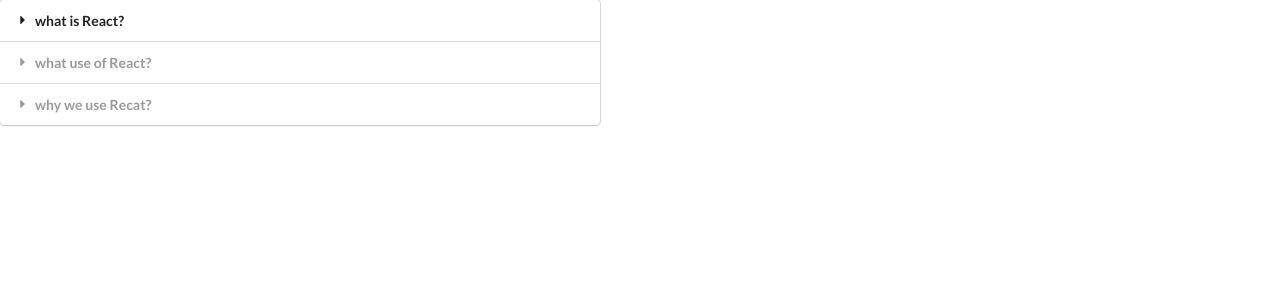
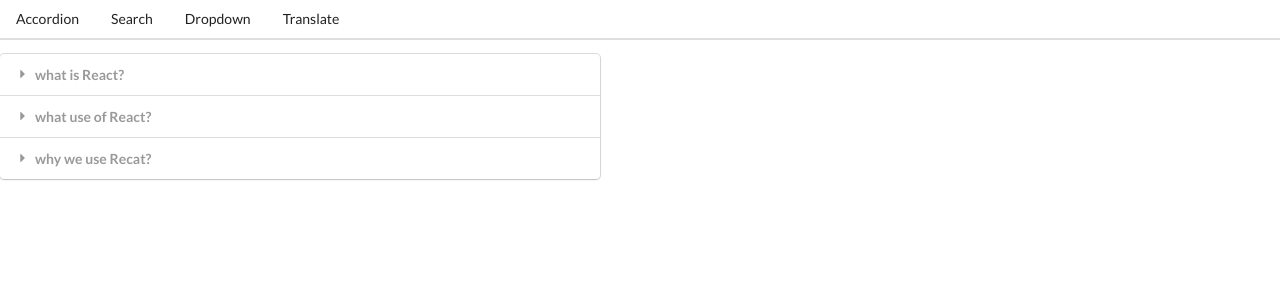
Before and after one commit to anmolsinghdev/Widgets, a React (Create React App) app: page / in a window 1280 px wide. Shown: the top 300 px of the page. Built offline with nearby package versions, Linux system fonts and the light colour scheme.

Commit message:
finalCommit

```diff
--- a/src/components/App.js
+++ b/src/components/App.js
@@ -4,6 +4,7 @@
 import Dropdown from './Dropdown';
 import Translate from './Translate';
 import Route from './Route';
+import Header from './Header';
 
 const items = [
   {
@@ -48,6 +49,7 @@
 
   return (
     <div>
+      <Header />
       <Route path={'/'}>
         <Accordion items={items} />
       </Route>
@@ -56,7 +58,7 @@
       </Route>
       <Route path={'/dropdown'}>
         <Dropdown
-          label={'select A Color'}
+          label={'Select A Color'}
           options={options}
           selected={selected}
           onSelectedChange={setSelected}
--- /dev/null
+++ b/src/components/Header.js
@@ -0,0 +1,22 @@
+import React from 'react';
+import Link from './Link';
+const Header = () => {
+  return (
+    <div className="ui secondary pointing menu">
+      <Link href="/" className="item">
+        Accordion
+      </Link>
+      <Link href="/list" className="item">
+        Search
+      </Link>
+      <Link href="/dropdown" className="item">
+        Dropdown
+      </Link>
+      <Link href="/translate" className="item">
+        Translate
+      </Link>
+    </div>
+  );
+};
+
+export default Header;
--- /dev/null
+++ b/src/components/Link.js
@@ -0,0 +1,23 @@
+import React from 'react';
+
+const Link = ({ className, href, children }) => {
+  const onClick = (e) => {
+    if (e.metaKey || e.ctrlKey) {
+      return;
+    }
+
+    e.preventDefault();
+    window.history.pushState({}, '', href);
+
+    const navEvent = new PopStateEvent('popstate');
+    window.dispatchEvent(navEvent);
+  };
+
+  return (
+    <a onClick={onClick} href={href} className={className}>
+      {children}
+    </a>
+  );
+};
+
+export default Link;
--- a/src/components/Route.js
+++ b/src/components/Route.js
@@ -1,5 +1,21 @@
+import { useEffect, useState } from 'react';
+
 const Route = ({ path, children }) => {
-  return window.location.pathname === path ? children : null;
+  const [currentPath, setCurrentPath] = useState(window.location.pathname);
+
+  useEffect(() => {
+    const onLocationChange = () => {
+      setCurrentPath(window.location.pathname);
+    };
+
+    window.addEventListener('popstate', onLocationChange);
+
+    return () => {
+      window.removeEventListener('popstate', onLocationChange);
+    };
+  }, []);
+
+  return currentPath === path ? children : null;
 };
 
 export default Route;
```
